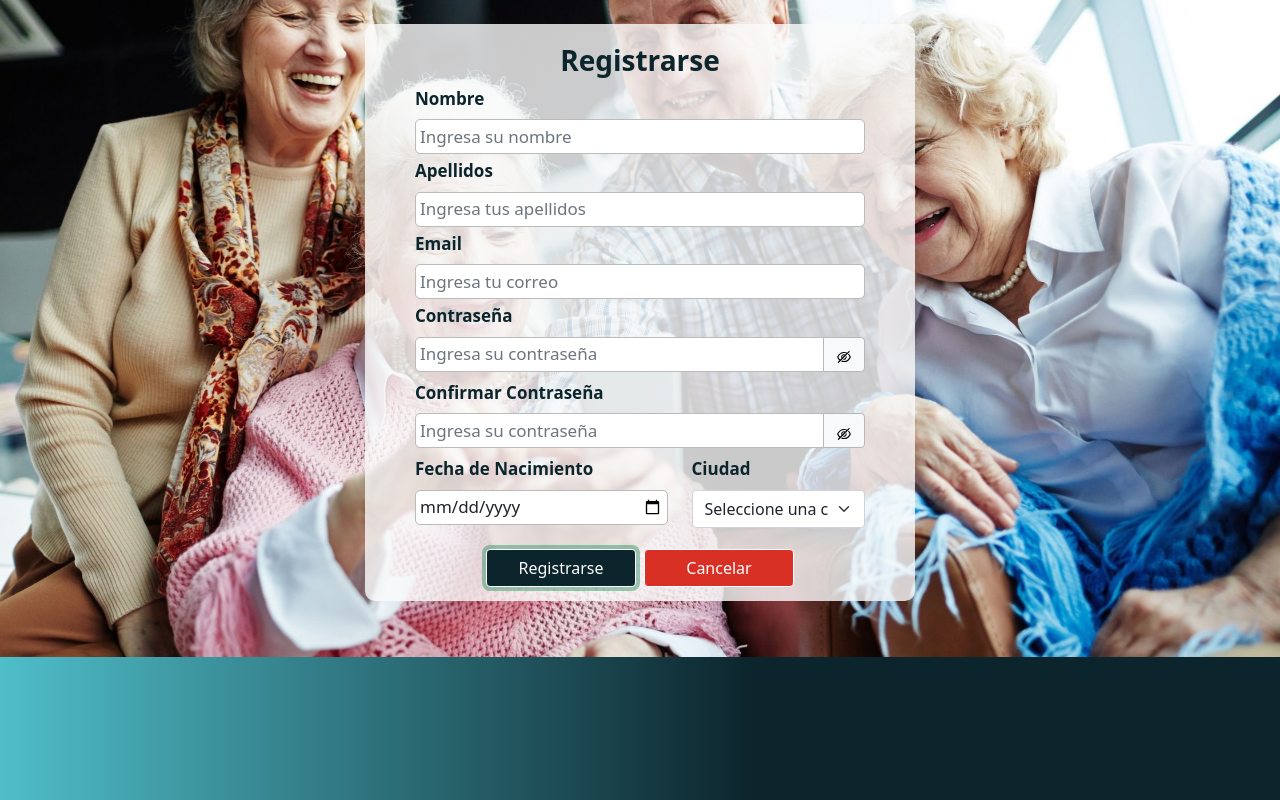
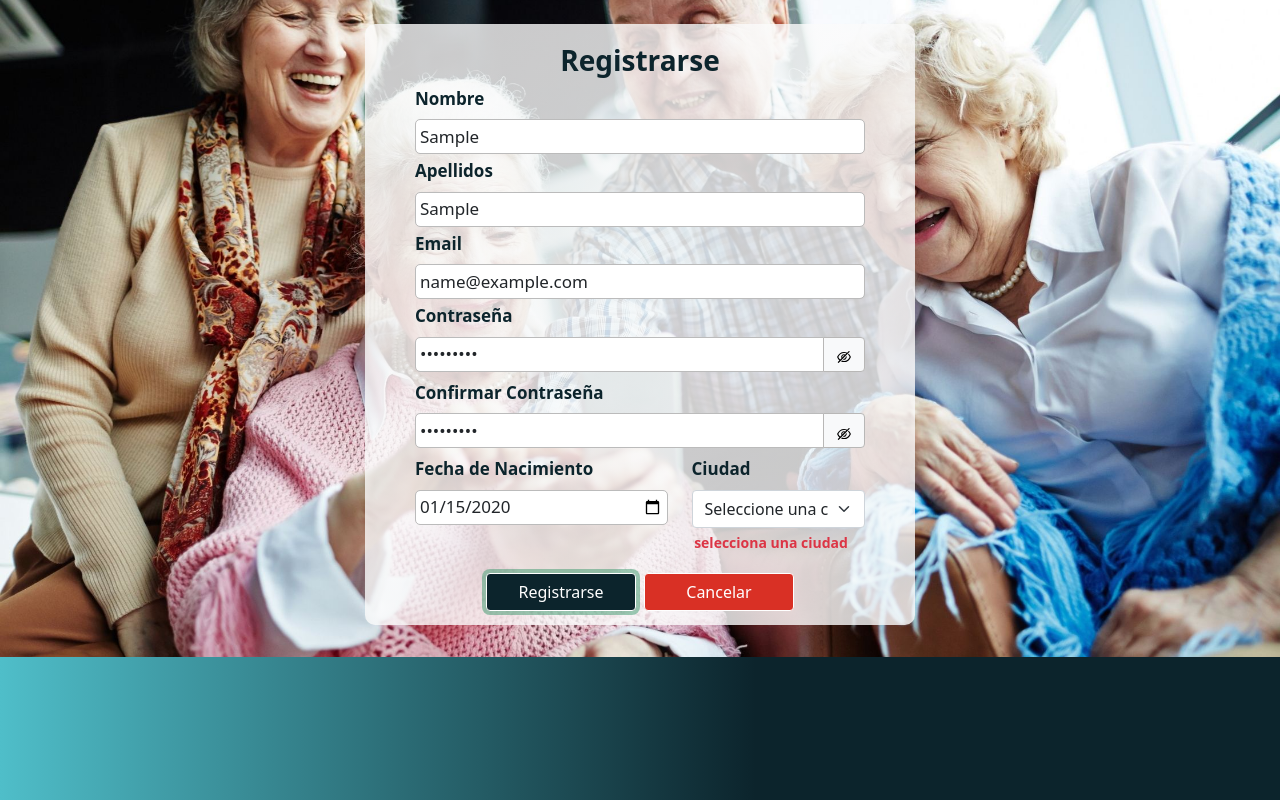
Before and after one commit to einarch/ComunidadAdultoMayor, a React (Create React App) app: page /registro in a window 1280 px wide. Both pictures are taken after typing "Sample", "Sample", "name@example.com", "Sample123", "Sample123", "2020-01-15" into the empty fields and a click on the button "Registrarse". Built offline with nearby package versions, Linux system fonts and the light colour scheme; no server answers.

Commit message:
validacion de ciudad

```diff
--- a/src/registro/Register.js
+++ b/src/registro/Register.js
@@ -86,6 +86,7 @@ const Register = ({ children }) => {
 
         initialValues: { nombre: "", apellido: "", email: "", password: "", password2: "", ciudad: "", fechaNacimiento: "" },
         onSubmit: (values, { setSubmitting, resetForm }) => {
+            selecciona();
             Registrarse();
             setSubmitting(true);
             setTimeout(() => {
@@ -125,7 +126,9 @@ const Register = ({ children }) => {
 
                 .oneOf([Yup.ref('password')], 'Las contraseñas deben coincidir'),
             fechaNacimiento: Yup.string()
-                .required("Introduzca Fecha")
+                .required("Introduzca Fecha"),
+             ciudad: Yup.string()
+                .required("selecciona una ciudad")
         })
 
     })
@@ -150,6 +153,15 @@ const Register = ({ children }) => {
             }
         }
         return edad;
+
+    };
+    const selecciona = ()=>{
+        var seleciona =document.getElementById("ciudad");
+        if(seleciona.value==0 || seleciona.value==""){
+
+            alert("selecciona una ciudad");
+            seleciona.focus();
+        }
 
     };
 
@@ -322,7 +334,7 @@ const Register = ({ children }) => {
                                 name="ciudad"
                                 type="text"
                                 value={values.ciudad} >
-                                <option value="">Seleccione una ciudad</option>
+                                <option value="0">Seleccione una ciudad</option>
                                 <option value="Cochabamba">Cochabamba</option>
                                 <option value="La Paz">La Paz</option>
                                 <option value="Santa Cruz">Santa Cruz</option>
@@ -333,6 +345,11 @@ const Register = ({ children }) => {
                                 <option value="Sucre">Sucre</option>
                                 <option value="Tarija">Tarija</option>
                             </Form.Select>
+                            <Form.Text className="errorMessModal d-flex flex-row col-11 justify-content-center" muted>
+                                {errors.ciudad && touched.ciudad && (
+                                    <div className="input-feedback">{errors.ciudad}</div>
+                                )}
+                            </Form.Text>
                         </Form.Group>
                     </Row>
                     <div className="d-flex flex-row align-items-center justify-content-center">
```
Also changed, not shown: 1 other file (tests, documents, lock files or other folders).
